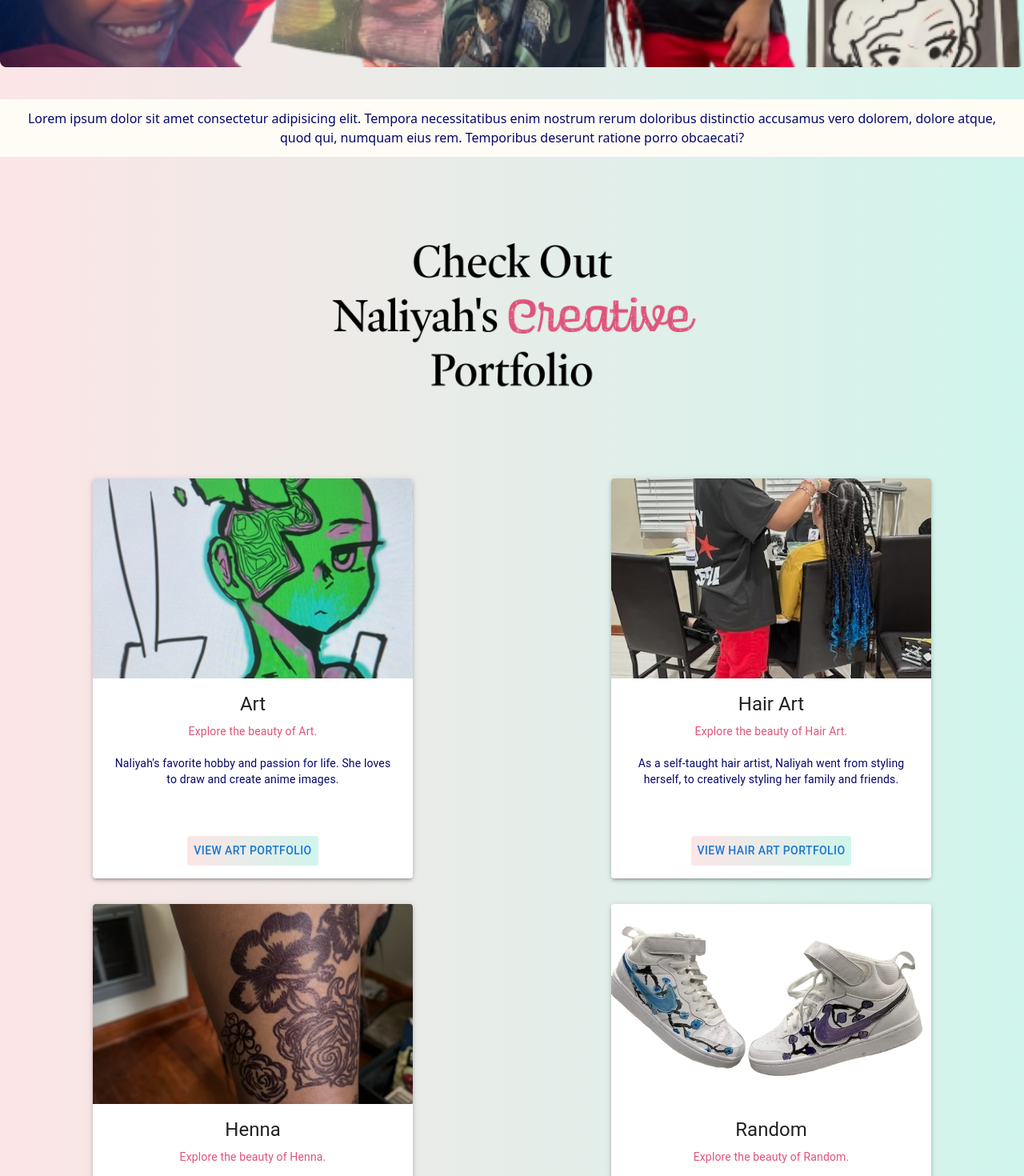
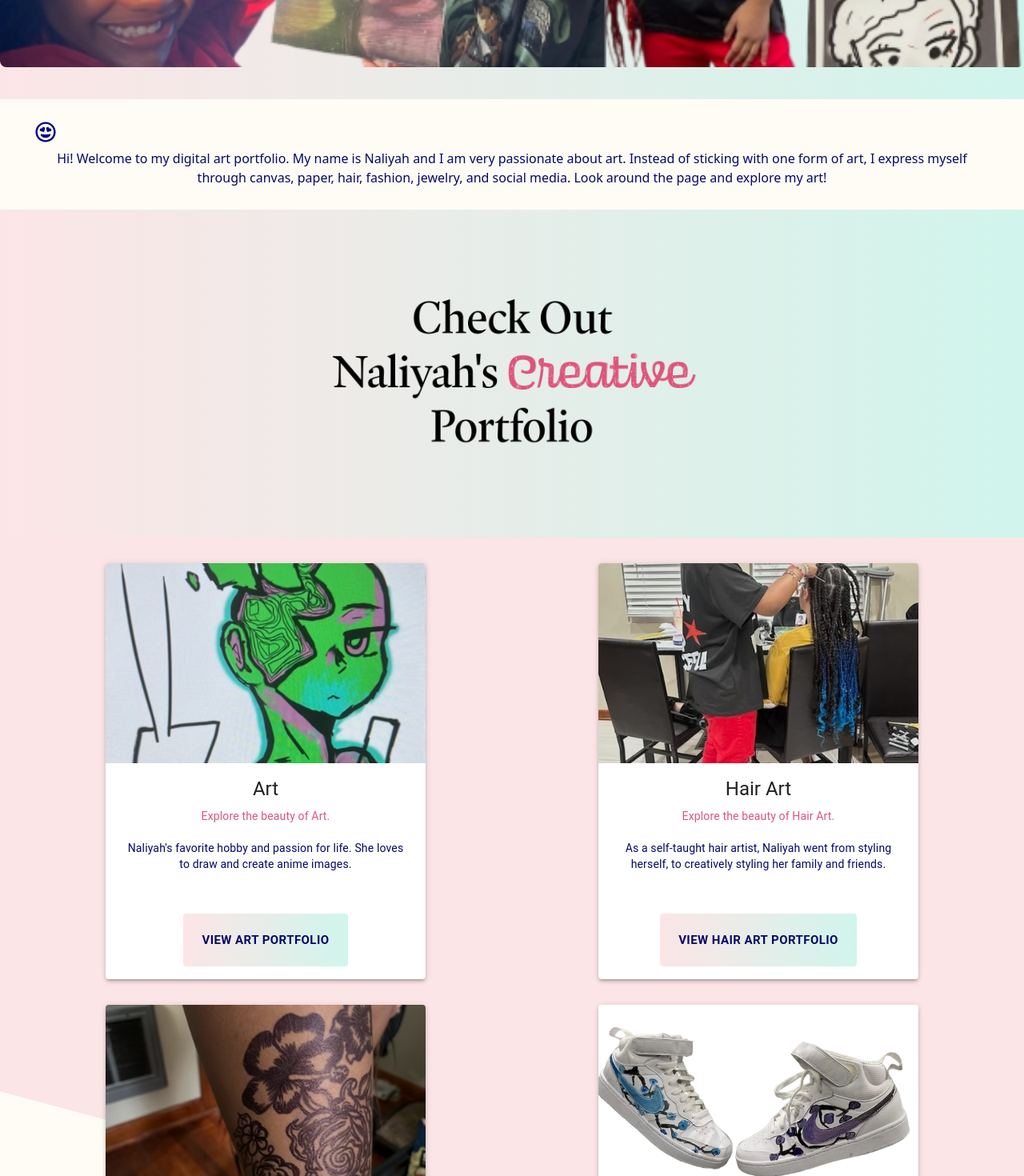
Before and after one commit to RStrozier/naliyah-art, a React (Vite) app: page / in a window 1280 px wide. Shown: the part 320-1790 px from the top of the page at 80% size. Built offline with nearby package versions, Linux system fonts and the light colour scheme.

Commit message:
pushing homepage changes

```diff
--- a/src/App.css
+++ b/src/App.css
@@ -29,3 +29,13 @@ background: linear-gradient(90deg, rgba(252, 229, 230, 1) 0%, rgba(208, 245, 236
   background: #FCE5E6;
 background: linear-gradient(90deg, rgba(252, 229, 230, 1) 0%, rgba(208, 245, 236, 1) 100%);
 }
+
+.sub-gradient{
+ background: #FCE5E6;
+background: linear-gradient(90deg, rgba(252, 229, 230, 1) 100%, rgba(255, 252, 246, 1) 0%);
+}
+
+.sub-gradient-2 {
+  background: #FCE5E6;
+  background: linear-gradient(165deg, rgba(255, 252, 246, 1) 70%, rgba(252, 229, 230, 1) 0%);
+}
--- a/src/components/About.tsx
+++ b/src/components/About.tsx
@@ -1,9 +1,18 @@
+import { FaRegGrinHearts } from "react-icons/fa";
 
 const About = () => {
   return (
    <>
    <div className="main-container mt-4 p-3">
-    <div className="sub-color-1 sm:mx-2 md:mx-4">Lorem ipsum dolor sit amet consectetur adipisicing elit. Tempora necessitatibus enim nostrum rerum doloribus distinctio accusamus vero dolorem, dolore atque, quod qui, numquam eius rem. Temporibus deserunt ratione porro obcaecati?</div>
+    <div className="sub-color-1 sm:mx-4 md:mx-6 p-2 py-4">
+       <FaRegGrinHearts size={26}
+       className="mb-2"
+       color="darkblue"/>
+       Hi! Welcome to my digital art portfolio. My name is Naliyah
+      and I am very passionate about art. Instead of sticking with one form of art, I express myself through
+      canvas, paper, hair, fashion, jewelry, and social media.
+      Look around the page and explore my art!
+    </div>
    </div>
    </>
   )
--- a/src/components/PortfolioCards.tsx
+++ b/src/components/PortfolioCards.tsx
@@ -44,6 +44,12 @@ const PortfolioCards = () => {
   ];
 
   return (
+    <div
+      className="sub-gradient-2 p-8"
+      style={{
+        background: "linear-gradient(195deg, rgba(252, 229, 230, 1) 70%, rgba(255, 252, 246, 1) 0%)",
+      }}
+    >
       <div className="grid grid-cols-1 sm:grid-cols-2 gap-8 mx-2">
         {portfolioItems.map((item, index) => (
           <Card
@@ -51,7 +57,7 @@ const PortfolioCards = () => {
             sx={{
               width: "100%",
               maxWidth: 400,
-            height: 500, // Set a fixed height for the card
+              height: 520, // Set a fixed height for the card
               margin: "auto",
               display: "flex",
               flexDirection: "column",
@@ -94,16 +100,18 @@ const PortfolioCards = () => {
               <Button
                 component={Link}
                 to={item.path}
-              size="medium"
-              color="primary"
+                size="large"
                 className="main-gradient"
               >
+                <div className="p-3 font-semibold sub-color-1">
                   View {item.title} Portfolio
+                </div>
               </Button>
             </CardActions>
           </Card>
         ))}
       </div>
+    </div>
   );
 };
 
--- a/src/pages/HomePage.tsx
+++ b/src/pages/HomePage.tsx
@@ -11,7 +11,7 @@ function HomePage() {
       <Hero />
       <br />
       <About />
-      <div className="p-4">
+      <div className="p-5">
         <img src={textImage} className="max-w-full sm:max-w-lg mx-auto"
         alt="Check Out Naliyah's Creative Portfolio" />
       </div>
```
Lines whose indentation alone changed are shown as unchanged.
